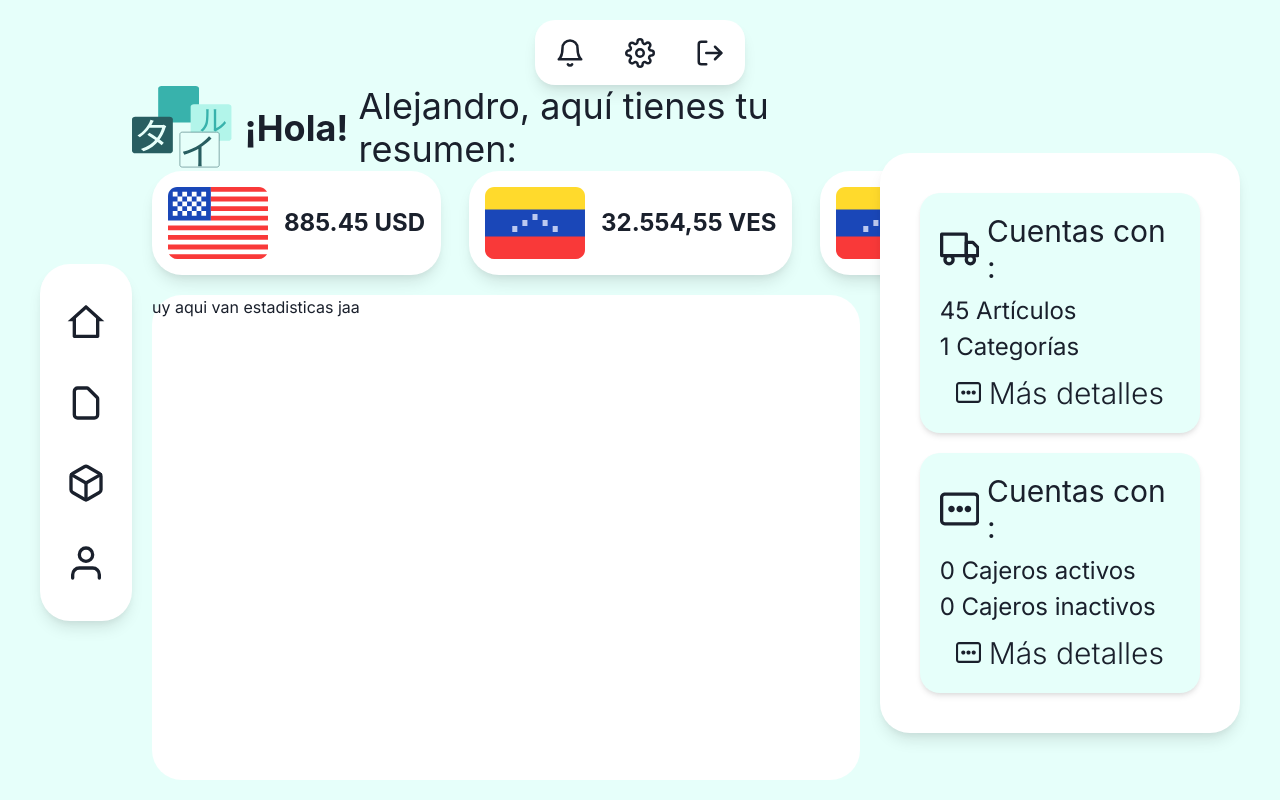
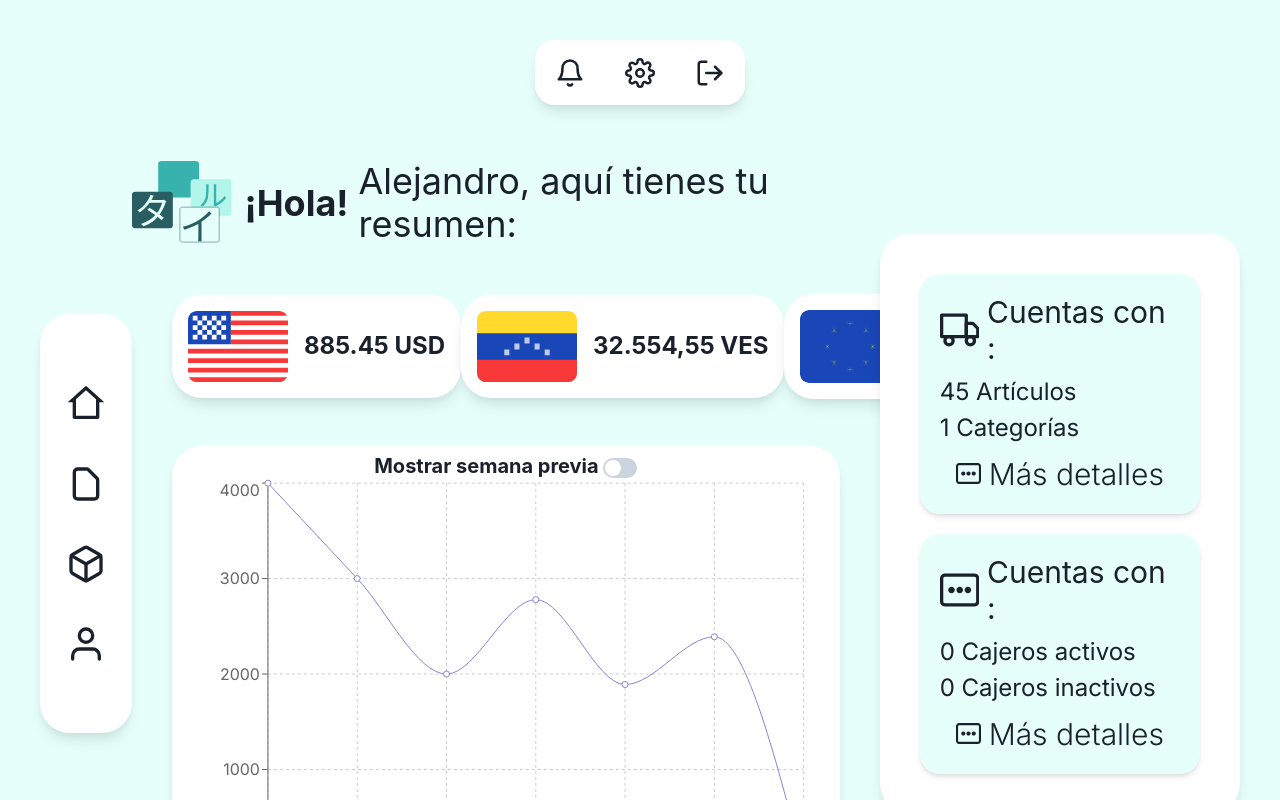
Before and after one commit to TairuOrg/client, a Next.js app: page /admin/dashboard in a window 1280 px wide. Built offline with nearby package versions, Linux system fonts and the light colour scheme.

Commit message:
feat: revenue chart describes both historical and current week sales are.

```diff
--- a/package.json
+++ b/package.json
@@ -24,6 +24,7 @@
     "react-dom": "^18",
     "react-hook-form": "^7.51.4",
     "react-icons": "^5.2.0",
+    "recharts": "^2.12.7",
     "zod": "^3.23.8",
     "zustand": "^4.5.2"
   },
--- a/src/assets/USFlag.tsx
+++ /dev/null
@@ -1,5 +0,0 @@
-import Image from "next/image";
-
-export default function UnitedStatesFlag({ size }: { size: number }) {
-  return <Image src="/us-flag.svg" width={size} height={size} alt="US Flag" />;
-}
--- a/src/assets/VEFlag.tsx
+++ /dev/null
@@ -1,5 +0,0 @@
-import Image from "next/image";
-
-export default function VenezuelanFlag({ size }: { size: number }) {
-  return <Image src="/ve-flag.svg" width={size} height={size} alt="US Flag" />;
-}
--- /dev/null
+++ b/src/assets/country-flags.tsx
@@ -0,0 +1,19 @@
+import Image from 'next/image'
+
+export function EuropeFlag({size}: {size: number}) {
+    return (
+        <Image src="/eu-flag.svg" alt="EU Flag" width={size} height={size} />
+    )
+}
+
+export function UnitedStatesFlag({size}: {size: number}) {
+    return (
+        <Image src="/us-flag.svg" alt="US Flag" width={size} height={size} />
+    )
+}
+
+export function VenezuelanFlag({size}: {size: number}) {
+    return (
+        <Image src="/ve-flag.svg" alt="VE Flag" width={size} height={size} />
+    )
+}
--- a/src/components/dashboard/MainPanel.tsx
+++ b/src/components/dashboard/MainPanel.tsx
@@ -1,15 +1,15 @@
 import { Flex } from "@chakra-ui/react";
 import MainPanelHeader from "./MainPanelHeader";
 import Revenue from "./Revenues";
-import RecentlyStats from "./Stats";
+import RevenueChart from "./RevenueChart";
 
 export default function MainPanel() {
 
   return (
-    <Flex direction="column" w="100%" h="100%">
+    <Flex direction="column" w="100%" h="100%" py={15}>
       <MainPanelHeader />
       <Revenue />
-      <RecentlyStats />
+      <RevenueChart />
     </Flex>
   );
 }
--- a/src/components/dashboard/MainPanelHeader.tsx
+++ b/src/components/dashboard/MainPanelHeader.tsx
@@ -3,7 +3,7 @@ import { Box, Heading } from "@chakra-ui/react";
 
 export default function MainPanelHeader() {
   return (
-    <Heading fontWeight="regular" display="flex" alignItems={"center"}>
+    <Heading fontWeight="regular" display="flex" alignItems={"center"} mt='10'>
       <Box w="125px">
         <Logo h={100} w={100} />
       </Box>
--- /dev/null
+++ b/src/components/dashboard/RevenueChart.tsx
@@ -0,0 +1,64 @@
+"use client";
+import React, { useState } from "react";
+import { Box, Flex, Heading, Switch } from "@chakra-ui/react";
+import {
+  LineChart,
+  Line,
+  XAxis,
+  YAxis,
+  CartesianGrid,
+  Tooltip,
+  Legend,
+  ResponsiveContainer,
+} from "recharts";
+
+const data = [
+  { name: "Lunes", actual: 4000, "semana previa": 2400 },
+  { name: "Martes", actual: 3000, "semana previa": 1398 },
+  { name: "Miércoles", actual: 2000, "semana previa": 9800 },
+  { name: "Jueves", actual: 2780, "semana previa": 3908 },
+  { name: "Viernes", actual: 1890, "semana previa": 4800 },
+  { name: "Sábado", actual: 2390, "semana previa": 3800 },
+  { name: "Domingo", actual: 0, "semana previa": 4300 },
+];
+
+const RevenueChart = () => {
+  const [showPreviusWeek, setShowPreviusWeek] = useState(false);
+  const handleToggle = () => setShowPreviusWeek(!showPreviusWeek);
+  return (
+    <Box
+      mx="10"
+      bgColor="white"
+      borderRadius="30"
+      maxW="100%"
+      minW="fit-content"
+      minH="fit-content"
+      maxH="50%"
+      px={4}
+      py={2}
+      boxShadow="lg"
+    >
+      <Flex dir="row" justifyContent={"center"} alignItems={"center"}>
+        <Heading fontSize={"xl"}>
+          Mostrar semana previa{" "}
+          <Switch size="md" onChange={() => handleToggle()} />
+        </Heading>
+      </Flex>
+      <ResponsiveContainer width={"100%"} height={"95%"}>
+        <LineChart data={data} margin={{ top: 5, right: 20, left: 20 }}>
+          <CartesianGrid strokeDasharray="3 3" />
+          <XAxis dataKey="name" />
+          <YAxis />
+          <Tooltip />
+          <Legend />
+          <Line type="monotone" dataKey="actual" stroke="#8884d8" />
+          {showPreviusWeek && (
+            <Line type="monotone" dataKey="semana previa" stroke="#82ca9d" />
+          )}
+        </LineChart>
+      </ResponsiveContainer>
+    </Box>
+  );
+};
+
+export default RevenueChart;
--- a/src/components/dashboard/Revenues.tsx
+++ b/src/components/dashboard/Revenues.tsx
@@ -1,5 +1,4 @@
-import UnitedStatesFlag from "@/assets/USFlag";
-import VenezuelanFlag from "@/assets/VEFlag";
+import { UnitedStatesFlag, VenezuelanFlag, EuropeFlag } from "@/assets/country-flags";
 import { Spacer, Heading, HStack } from "@chakra-ui/react";
 
 export default function Revenue() {
@@ -18,12 +17,12 @@ export default function Revenue() {
     // need to finish
     EU: {
       currency: "EU",
-      amount: "825",
-      icon: <VenezuelanFlag size={100} />,
+      amount: "8255456456",
+      icon: <EuropeFlag size={100} />,
     },
   };
   return (
-    <HStack h="20%">
+    <HStack h="40" maxW='100%' spacing={'auto'} justify={'space-between'} my='5'mx='10' >
       {Object.entries(todayRevenue).map(([key, { currency, amount, icon }]) => (
         <HStack
           key={key}
@@ -31,7 +30,6 @@ export default function Revenue() {
           transition="transform 0.3s ease-in-out"
           boxSizing="content-box"
           spacing="2"
-          ml="5"
           display="flex"
           flexDirection="row"
           alignItems="center"
--- a/src/components/dashboard/Stats.tsx
+++ /dev/null
@@ -1,10 +0,0 @@
-
-import { Box } from "@chakra-ui/react";
-export default function RecentlyStats() {
-    return(
-        <Box m='5' bgColor='white' borderRadius='30' maxW='100%' h='100%'>
-                    uy aqui van estadisticas jaa
-
-        </Box>
-    )
-}
--- a/src/components/dashboard/TopBar.tsx
+++ b/src/components/dashboard/TopBar.tsx
@@ -28,7 +28,7 @@ export default function TopBar() {
       <OpenNotification isOpen={isOpen} onOpen={onOpen} onClose={onClose} />
       <Flex
         dir="row"
-        mt='5'
+        mt='10'
         justifyContent={"center"}
         top={5}
         w="100%"
```
Also changed, not shown: public/eu-flag.svg (added), 1 other file (tests, documents, lock files or other folders).
